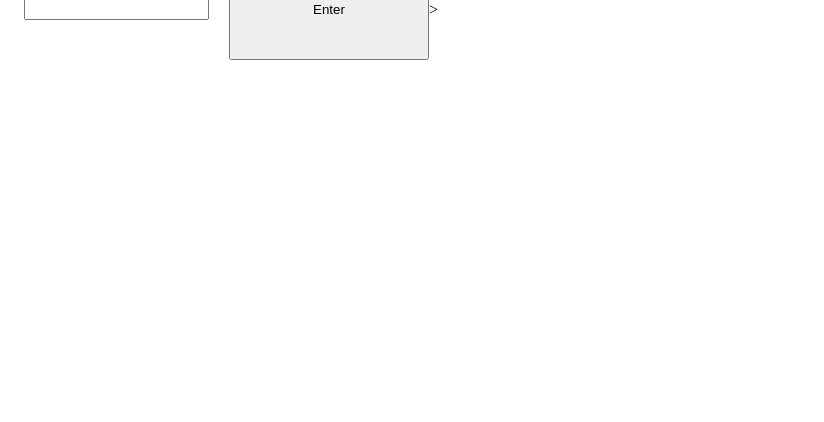
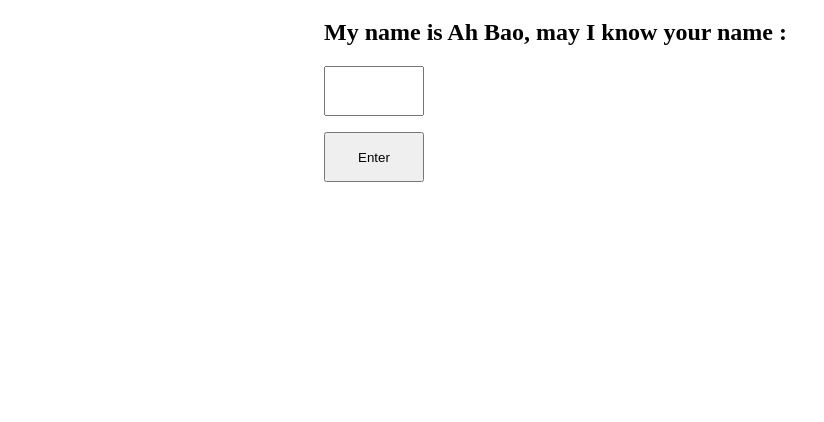
Before and after one commit to ZHANG458795/rpa-19Feb2024, a Flask app: page / in a window 1280 px wide. Shown: the part 267-689 px from the top of the page, without its empty margins (0-824 px from the left). Run offline with Flask 3, Linux system fonts and the light colour scheme.

Commit message:
Update index.html

```diff
--- a/templates/index.html
+++ b/templates/index.html
@@ -1,15 +1,17 @@
 <style>
-  .container{width:100%;margin: auto}
-  @media  (min-width:600px){.container{width: 80%;}}
-  @media  (min-width:768px){.container{width: 60%;}}
-  @media  (min-width:1024px){.container{width: 50%;}}
+.container{width:100%;margin:auto}
+@media (min-width:600px) {.container{width: 80%;}}
+@media (min-width:768px) {.container{width: 60%;}}
+@media (min-width:1024px) {.container{width: 50%;}}
 </style>
 
 <div class="container">
 <h1>Welcome to Singapore, NTU</h1>
+<p><img src="https://media.istockphoto.com/id/1369652747/photo/night-view-of-chongqing-riverside-at-night.jpg?s=2048x2048&w=is&k=20&c=wE1kIA1pJAUibFUdwZ4ltnZvW07EyLcA396n5QVxZYY="
+  width="300" height="200"></p>
 <form action="/main" method="post">
-    <h2>My name is Ah Bao,may I know your name : </h2>
-    <input type = "text" name="r">
-    <input type = "submit" value="Enter" style="width:200px;height:100px;">>
+  <h2>My name is Ah Bao, may I know your name : </h2>
+  <input type = "text" name="r" style="width:100px;height:50px">
+  <p><input type = "submit" value="Enter" style="width:100px;height:50px"></p>
 </form>
 </div>
```
Lines whose indentation alone changed are shown as unchanged.
